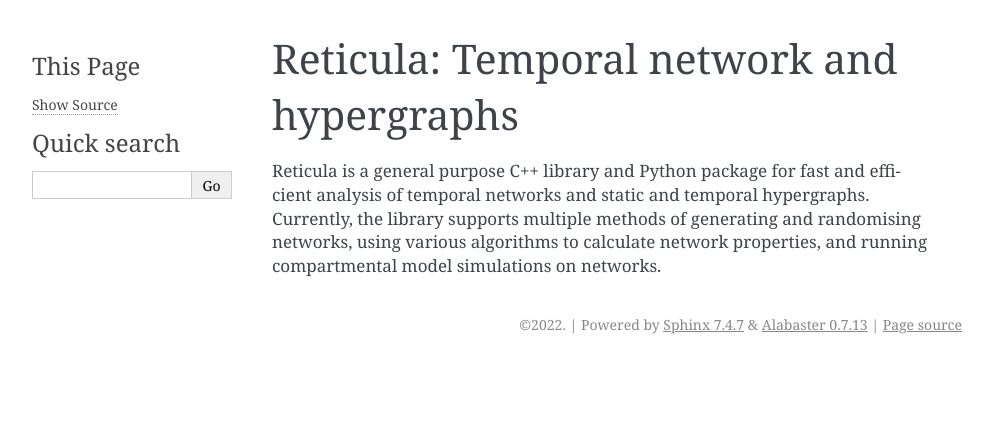
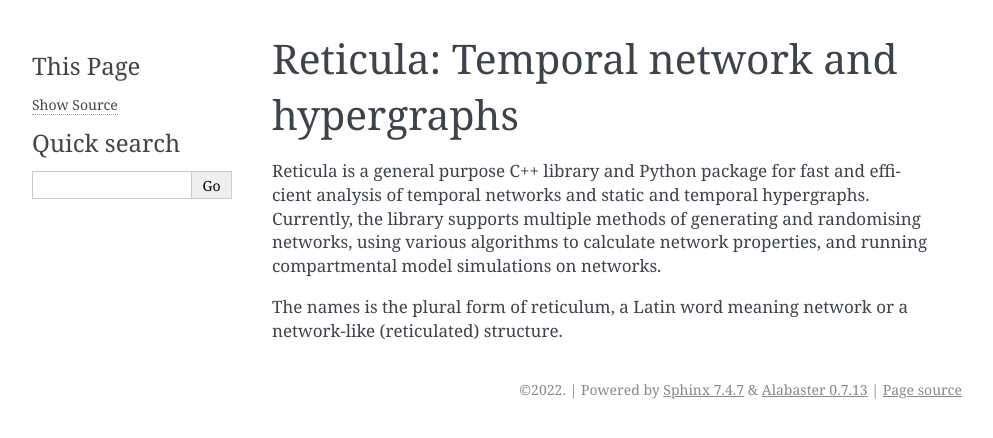
Before and after one commit to reticula-network/reticula-python, a Sphinx documentation site: the page built from docs/index.rst, in a window 1280 px wide. Shown: the top 438 px of the page, without its empty margins (148-1141 px from the left). Built offline with Sphinx 7.4.7, drawn with Linux system fonts in a browser that asks for light colours.

Commit message:
add etymology to docs index

```diff
--- a/docs/index.rst
+++ b/docs/index.rst
@@ -23,3 +23,6 @@
 Currently, the library supports multiple methods of generating and randomising
 networks, using various algorithms to calculate network properties, and running
 compartmental model simulations on networks.
+
+The names is the plural form of reticulum, a Latin word meaning network or a
+network-like (reticulated) structure.
```
